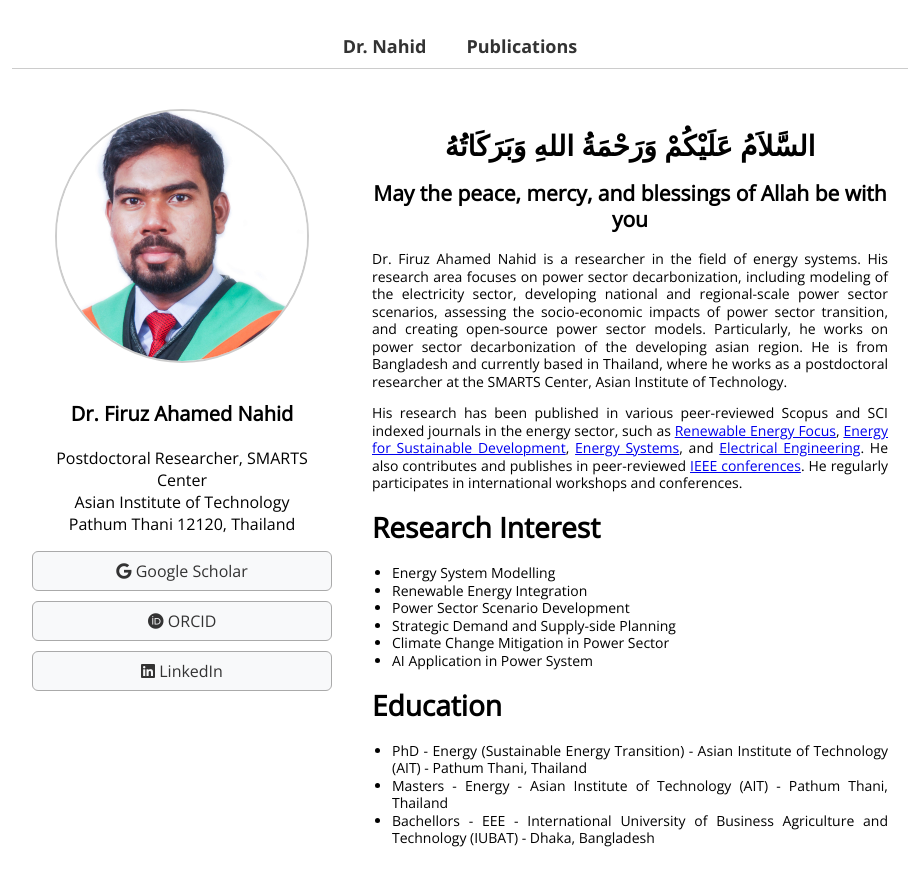
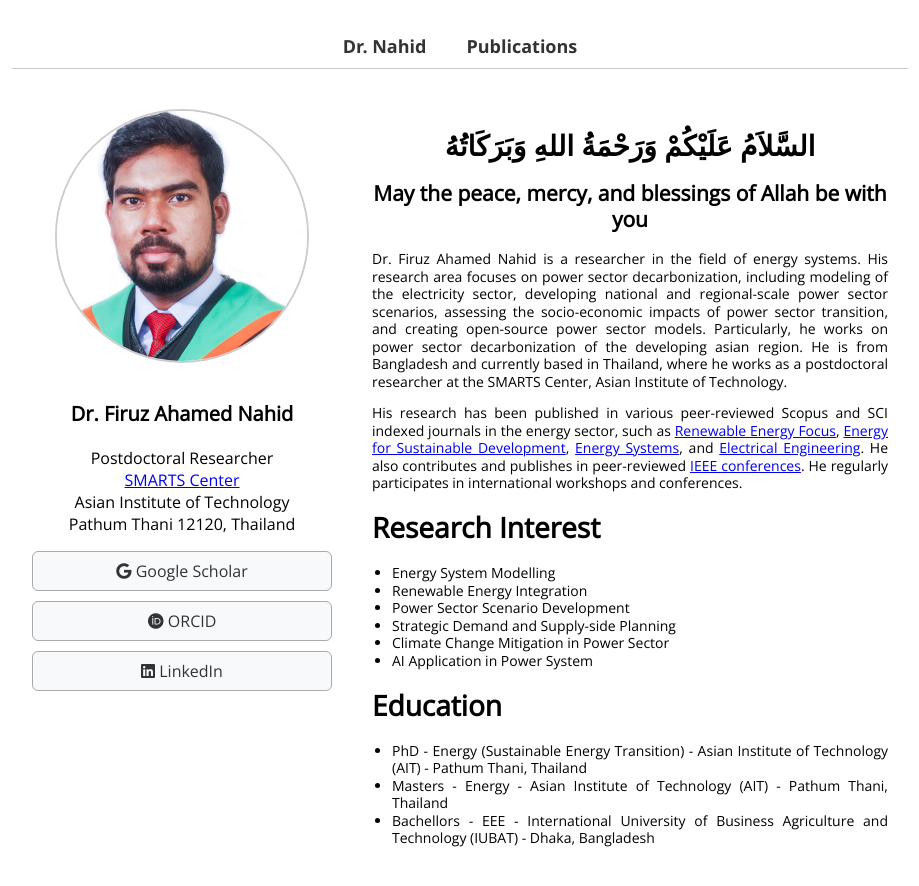
Before and after one commit to FiruzAhamed/firuzahamed.github.io, a Jekyll site: the page built from index.md, in a window 1280 px wide and 957 px high. Shown: the top 886 px of the window, without its empty margins (180-1099 px from the left). Built offline with Jekyll 4.4.1, drawn with Linux system fonts in a browser that asks for light colours.

```diff
--- a/index.md
+++ b/index.md
@@ -19,10 +19,11 @@ permalink: /
   <div class="left-panel">
     <img src="/image/Untitled design.png" alt="Dr. Nahid" class="profile-pic">
     <h2>Dr. Firuz Ahamed Nahid</h2>
-        <p>Postdoctoral Researcher, SMARTS Center<br>
+    <p> Postdoctoral Researcher <br>
+    <a href="https://smartscenter.ait.ac.th/smarts-people" target="_blank">SMARTS Center</a><br>
     Asian Institute of Technology<br>
-    Pathum Thani 12120, Thailand</p>
-
+    Pathum Thani 12120, Thailand
+    </p>
 
     <div class="link-buttons">
       <a href="https://scholar.google.com/citations?user=uqPruO4AAAAJ&hl=en" target="_blank"><i class="fab fa-google"></i> Google Scholar</a>
```
